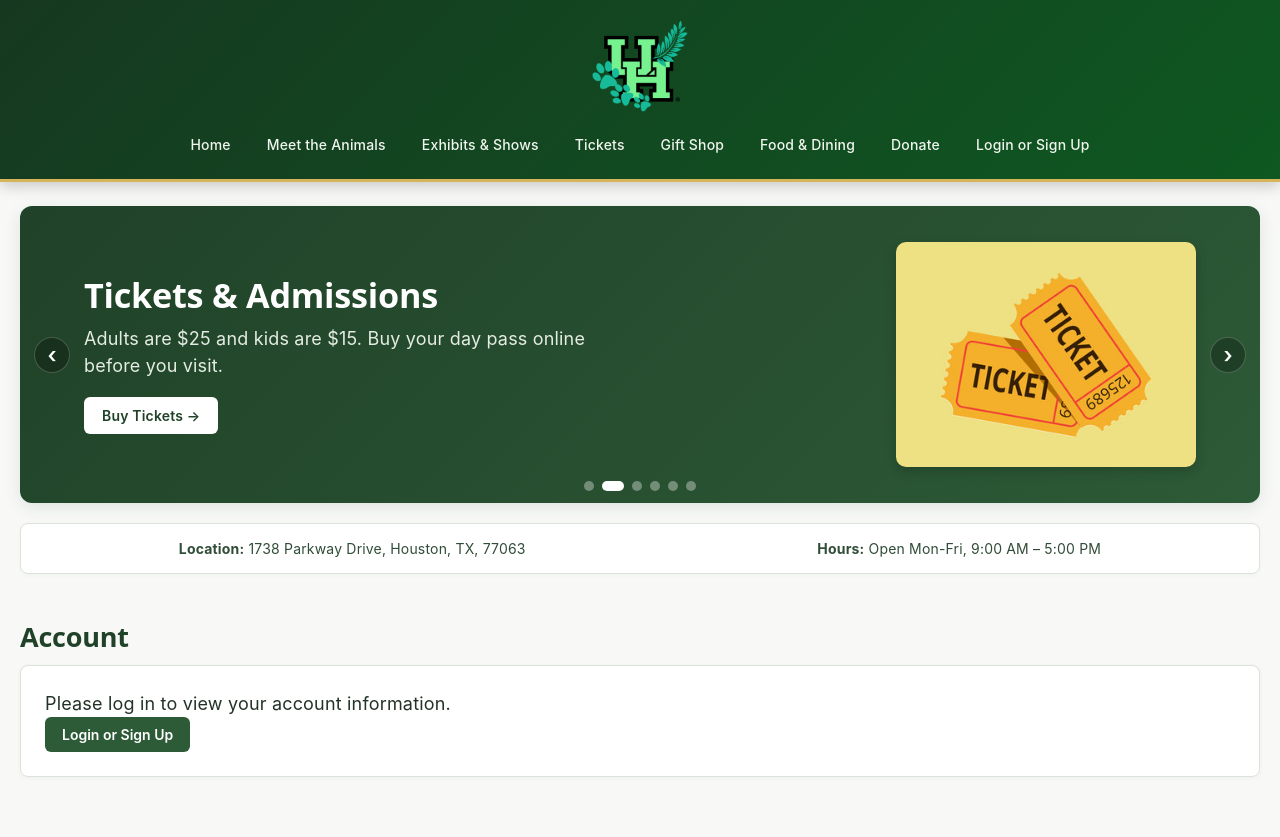
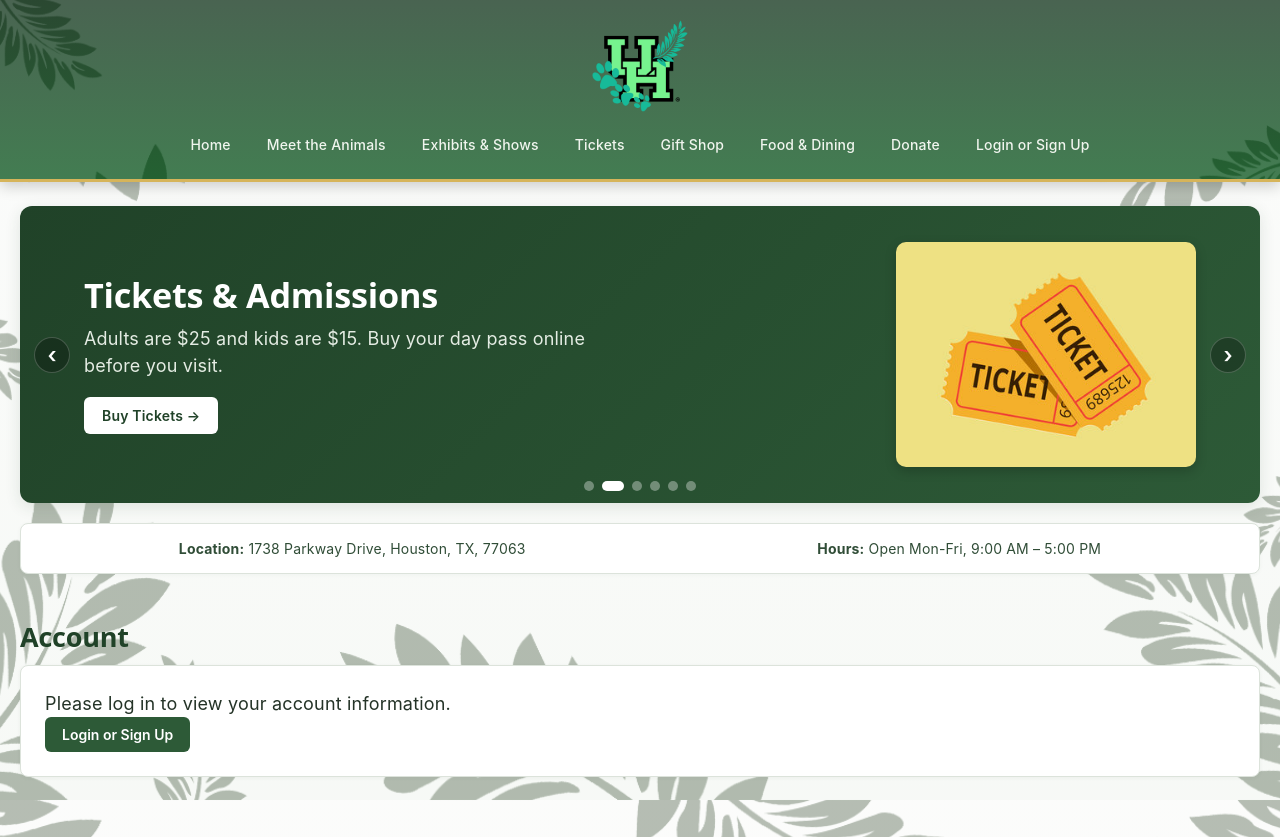
Before and after one commit to KhadeejaTap/team3, a React (Vite) app in the folder frontend/: page / in a window 1280 px wide. Built offline with nearby package versions, Linux system fonts and the light colour scheme.

Commit message:
background for Site

```diff
--- a/frontend/src/App.css
+++ b/frontend/src/App.css
@@ -6,6 +6,13 @@
 body {
   font-family: -apple-system, BlinkMacSystemFont, 'Segoe UI', Roboto, Helvetica, Arial, sans-serif;
   background-color: #f8f9f7;
+  background-image:
+    linear-gradient(rgba(248, 249, 247, 0.5), rgba(238, 243, 237, 0.5)),
+    url('./images/animals/Marketing/Site Background.png');
+  background-position: center;
+  background-size: cover;
+  background-repeat: no-repeat;
+  background-attachment: fixed;
   color: #243327;
   margin: 0;
   line-height: 1.5;
@@ -41,7 +48,9 @@ h2 {
 
 /* Top Navigation Bar */
 .navbar {
-  background: linear-gradient(135deg, #163820, #0e5821);
+  background:
+    linear-gradient(rgba(22, 56, 32, 0.78), rgba(14, 88, 33, 0.78)),
+    url('./images/animals/Marketing/Site Background.png') center / cover no-repeat;
   border-bottom: 3px solid #d6b45a;
   padding: 16px 24px;
   box-shadow: 0 4px 14px rgba(0, 0, 0, 0.2);
```
Also changed, not shown: frontend/src/images/animals/Marketing/Site Background.png (added).
